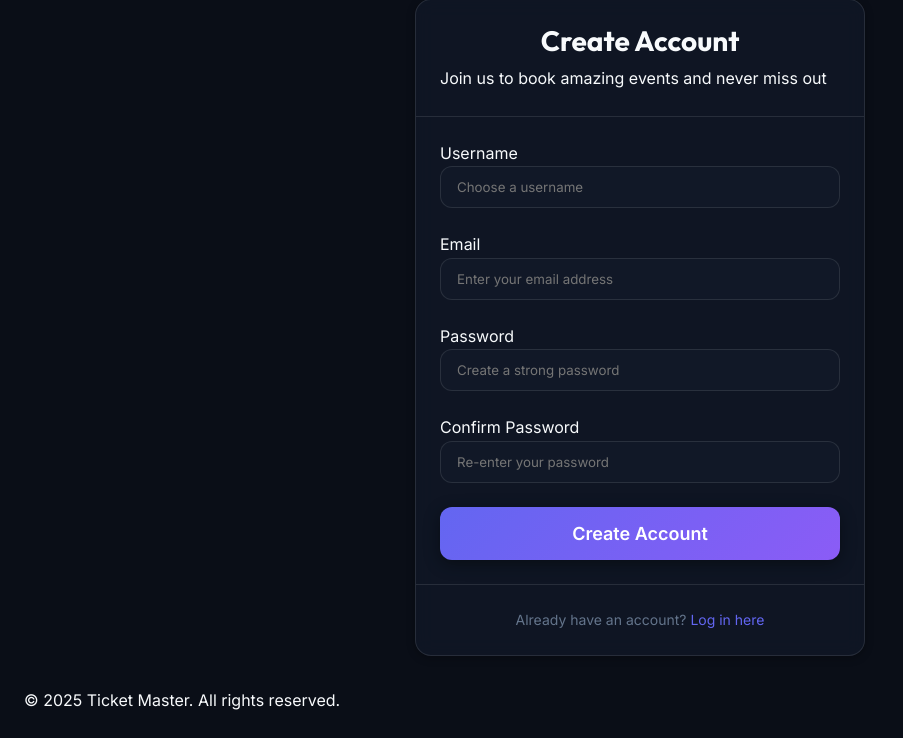
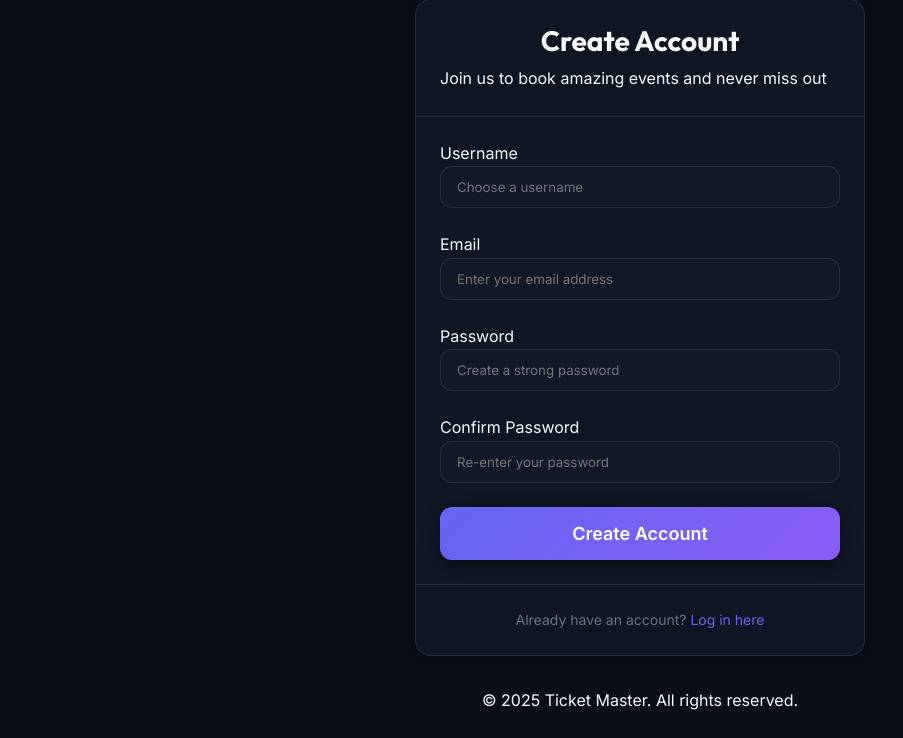
Before and after one commit to runtimeghost/web-ticketmaster, a Flask app: page /register in a window 1280 px wide. Shown: the part 128-866 px from the top of the page, without its empty margins (0-903 px from the left). After the commit the page ends 838 px from the top, so only its background shows below. Run offline with Flask 3, Linux system fonts and the light colour scheme; some libraries are stand-ins or nearby versions.

Commit message:
Fix footer

```diff
--- a/static/css/style.css
+++ b/static/css/style.css
@@ -130,6 +130,8 @@ body {
     font-family: var(--font-body);
     line-height: 1.6;
     padding: 24px;
+    height: 100vh;
+
 }
 
 h1,
@@ -709,6 +711,16 @@ textarea:focus {
     background: rgba(0, 0, 0, 0.2);
 }
 
+.footer-content {
+    margin-top: auto;
+    display: flex;
+    justify-content: center;
+    align-items: baseline;
+}
+.footer-content > p {
+    text-align: center;
+}
+
 @media print {
     body {
         background: white;
```
Also changed, not shown: 1 other file.
